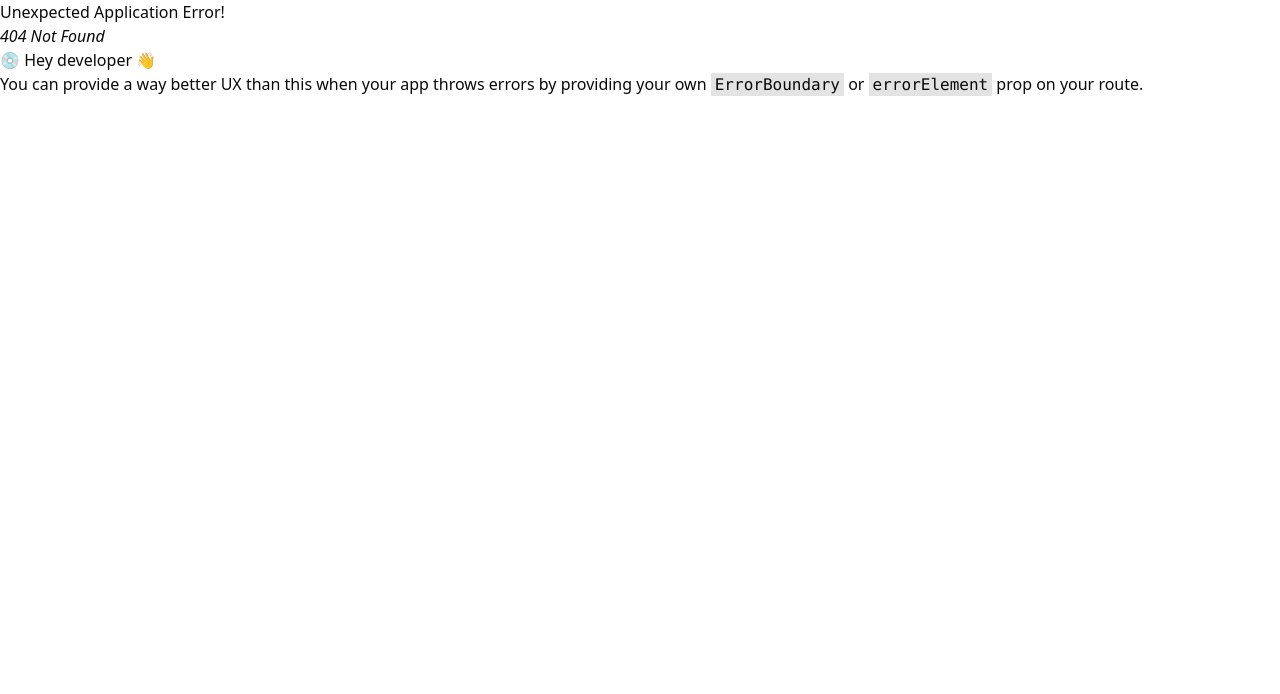
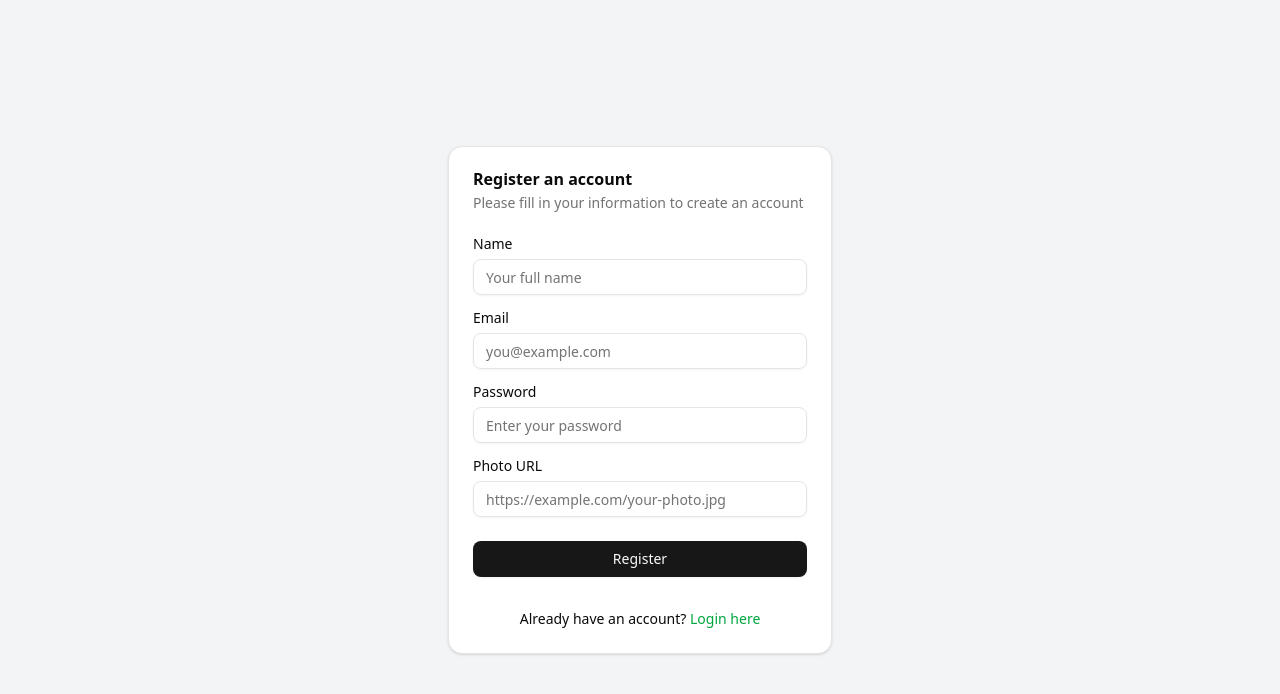
Before and after one commit to fnhnafiz/LuxEventa-web-application, a React (Vite) app: page /register in a window 1280 px wide. Before the commit this address had no page. Shown: the top 694 px of the page. Built offline with nearby package versions, Linux system fonts and the light colour scheme.

Commit message:
create login and register page

```diff
--- a/package.json
+++ b/package.json
@@ -11,6 +11,7 @@
   },
   "dependencies": {
     "@radix-ui/react-alert-dialog": "^1.1.14",
+    "@radix-ui/react-label": "^2.1.7",
     "@radix-ui/react-slot": "^1.2.3",
     "@tailwindcss/vite": "^4.1.11",
     "class-variance-authority": "^0.7.1",
--- /dev/null
+++ b/src/Components/ui/input.jsx
@@ -0,0 +1,24 @@
+import * as React from "react"
+
+import { cn } from "@/lib/utils"
+
+function Input({
+  className,
+  type,
+  ...props
+}) {
+  return (
+    <input
+      type={type}
+      data-slot="input"
+      className={cn(
+        "file:text-foreground placeholder:text-muted-foreground selection:bg-primary selection:text-primary-foreground dark:bg-input/30 border-input flex h-9 w-full min-w-0 rounded-md border bg-transparent px-3 py-1 text-base shadow-xs transition-[color,box-shadow] outline-none file:inline-flex file:h-7 file:border-0 file:bg-transparent file:text-sm file:font-medium disabled:pointer-events-none disabled:cursor-not-allowed disabled:opacity-50 md:text-sm",
+        "focus-visible:border-ring focus-visible:ring-ring/50 focus-visible:ring-[3px]",
+        "aria-invalid:ring-destructive/20 dark:aria-invalid:ring-destructive/40 aria-invalid:border-destructive",
+        className
+      )}
+      {...props} />
+  );
+}
+
+export { Input }
--- /dev/null
+++ b/src/Components/ui/label.jsx
@@ -0,0 +1,21 @@
+import * as React from "react"
+import * as LabelPrimitive from "@radix-ui/react-label"
+
+import { cn } from "@/lib/utils"
+
+function Label({
+  className,
+  ...props
+}) {
+  return (
+    <LabelPrimitive.Root
+      data-slot="label"
+      className={cn(
+        "flex items-center gap-2 text-sm leading-none font-medium select-none group-data-[disabled=true]:pointer-events-none group-data-[disabled=true]:opacity-50 peer-disabled:cursor-not-allowed peer-disabled:opacity-50",
+        className
+      )}
+      {...props} />
+  );
+}
+
+export { Label }
--- a/src/Pages/Events.jsx
+++ b/src/Pages/Events.jsx
@@ -4,7 +4,7 @@
   return (
     <div className="pt-20">
       <h1 className="text-5xl font-bold text-center">Event page</h1>
-      <p>
+      <p className="text-center my-5">
         Lorem, ipsum dolor sit amet consectetur adipisicing elit. Totam expedita
         illum commodi eos qui voluptatibus cupiditate excepturi tenetur magnam,
         dicta quos non voluptatem et repellendus modi saepe aliquam sunt nulla
--- /dev/null
+++ b/src/Pages/Login.jsx
@@ -0,0 +1,63 @@
+import { Button } from "@/components/ui/button";
+import {
+  Card,
+  CardAction,
+  CardContent,
+  CardDescription,
+  CardFooter,
+  CardHeader,
+  CardTitle,
+} from "@/components/ui/card";
+import { Input } from "@/components/ui/input";
+import { Label } from "@/components/ui/label";
+import { Link } from "react-router-dom";
+
+function Login() {
+  return (
+    <div className="flex items-center justify-center min-h-screen bg-gray-100">
+      <Card className="w-full max-w-sm">
+        <CardHeader>
+          <CardTitle>Login to your account</CardTitle>
+          <CardDescription>
+            Enter your email below to login to your account
+          </CardDescription>
+          <CardAction>
+            <Link to="/register">
+              <Button className="text-green-500" variant="link">
+                Sign Up
+              </Button>
+            </Link>
+          </CardAction>
+        </CardHeader>
+        <CardContent>
+          <form>
+            <div className="flex flex-col gap-6">
+              <div className="grid gap-2">
+                <Label htmlFor="email">Email</Label>
+                <Input
+                  id="email"
+                  type="email"
+                  placeholder="m@example.com"
+                  required
+                />
+              </div>
+              <div className="grid gap-2">
+                <div className="flex items-center">
+                  <Label htmlFor="password">Password</Label>
+                </div>
+                <Input id="password" type="password" required />
+              </div>
+            </div>
+          </form>
+        </CardContent>
+        <CardFooter className="flex-col gap-2">
+          <Button type="submit" className="w-full">
+            Login
+          </Button>
+        </CardFooter>
+      </Card>
+    </div>
+  );
+}
+
+export default Login;
--- /dev/null
+++ b/src/Pages/Register.jsx
@@ -0,0 +1,95 @@
+import { Button } from "@/components/ui/button";
+import {
+  Card,
+  CardAction,
+  CardContent,
+  CardDescription,
+  CardFooter,
+  CardHeader,
+  CardTitle,
+} from "@/components/ui/card";
+import { Input } from "@/components/ui/input";
+import { Label } from "@/components/ui/label";
+import { Link } from "react-router-dom";
+
+function Register() {
+  return (
+    <div className="flex items-center justify-center min-h-screen bg-gray-100 px-4">
+      <Card className="w-full max-w-sm">
+        <CardHeader>
+          <CardTitle>Register an account</CardTitle>
+          <CardDescription>
+            Please fill in your information to create an account
+          </CardDescription>
+        </CardHeader>
+
+        <CardContent>
+          <form>
+            <div className="flex flex-col gap-4">
+              {/* Name */}
+              <div className="grid gap-2">
+                <Label htmlFor="name">Name</Label>
+                <Input
+                  id="name"
+                  type="text"
+                  placeholder="Your full name"
+                  required
+                />
+              </div>
+
+              {/* Email */}
+              <div className="grid gap-2">
+                <Label htmlFor="email">Email</Label>
+                <Input
+                  id="email"
+                  type="email"
+                  placeholder="you@example.com"
+                  required
+                />
+              </div>
+
+              {/* Password */}
+              <div className="grid gap-2">
+                <Label htmlFor="password">Password</Label>
+                <Input
+                  id="password"
+                  type="password"
+                  placeholder="Enter your password"
+                  required
+                />
+              </div>
+
+              {/* Photo URL */}
+              <div className="grid gap-2">
+                <Label htmlFor="photo">Photo URL</Label>
+                <Input
+                  id="photo"
+                  type="url"
+                  placeholder="https://example.com/your-photo.jpg"
+                  required
+                />
+              </div>
+            </div>
+          </form>
+        </CardContent>
+
+        <CardFooter className="flex-col gap-2">
+          <Button type="submit" className="w-full">
+            Register
+          </Button>
+        </CardFooter>
+
+        <CardAction className="mt-2 w-full flex justify-center">
+          <p className="text-sm text-center">
+            Already have an account?{" "}
+            <Link to="/login" className="text-green-600 hover:underline">
+              Login here
+            </Link>
+          </p>
+        </CardAction>
+      </Card>
+    </div>
+  );
+}
+
+export default Register;
```
Also changed, not shown: src/Routes/Router.jsx (+10 -0 lines), 1 other file (tests, documents, lock files or other folders).
